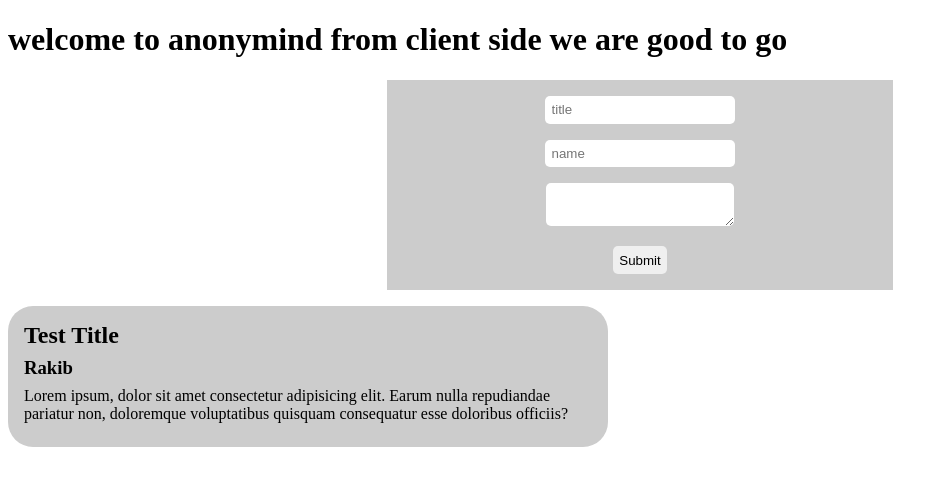
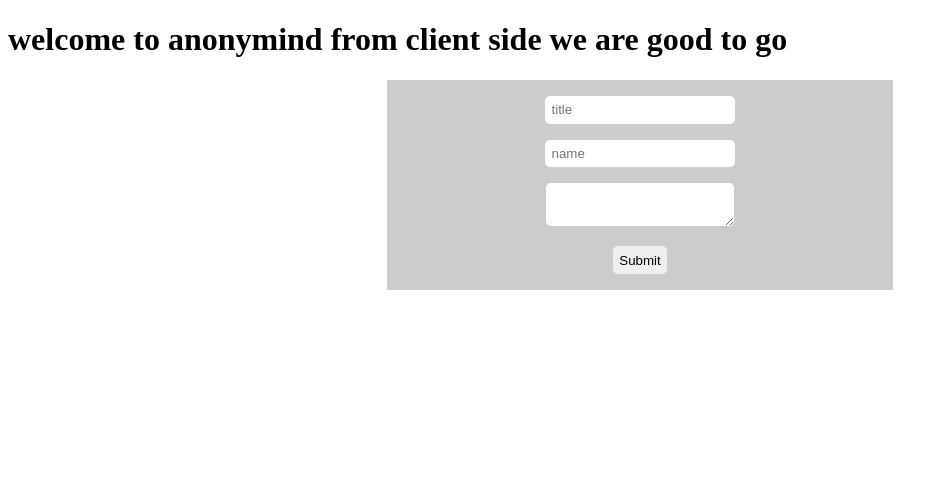
Before and after one commit to ike-agu/anonymind-blog, a website: page client/index.html in a window 1280 px wide. Shown: the whole page, without its empty margins (0-948 px from the left). Drawn offline with nearby package versions, Linux system fonts and the light colour scheme.

Commit message:
handlebars

```diff
--- a/client/index.html
+++ b/client/index.html
@@ -5,6 +5,7 @@
     <meta http-equiv="X-UA-Compatible" content="IE=edge" />
     <meta name="viewport" content="width=device-width, initial-scale=1.0" />
     <link rel="stylesheet" href="./styles/index.css" />
+    <script src="https://cdn.jsdelivr.net/npm/handlebars@latest/dist/handlebars.js"></script>
     <title>Anonymind</title>
   </head>
   <body>
@@ -31,6 +32,7 @@
       </form>
     </section>
 
+    <script id="template--all" type="text/x-handlebars-template">
       <section class="card">
         <h2 class="card--title">Test Title</h2>
         <h3 class="card--name">Rakib</h3>
@@ -40,5 +42,6 @@
           esse doloribus officiis?
         </p>
       </section>
+    </script>
   </body>
 </html>
```
Lines whose indentation alone changed are shown as unchanged.
